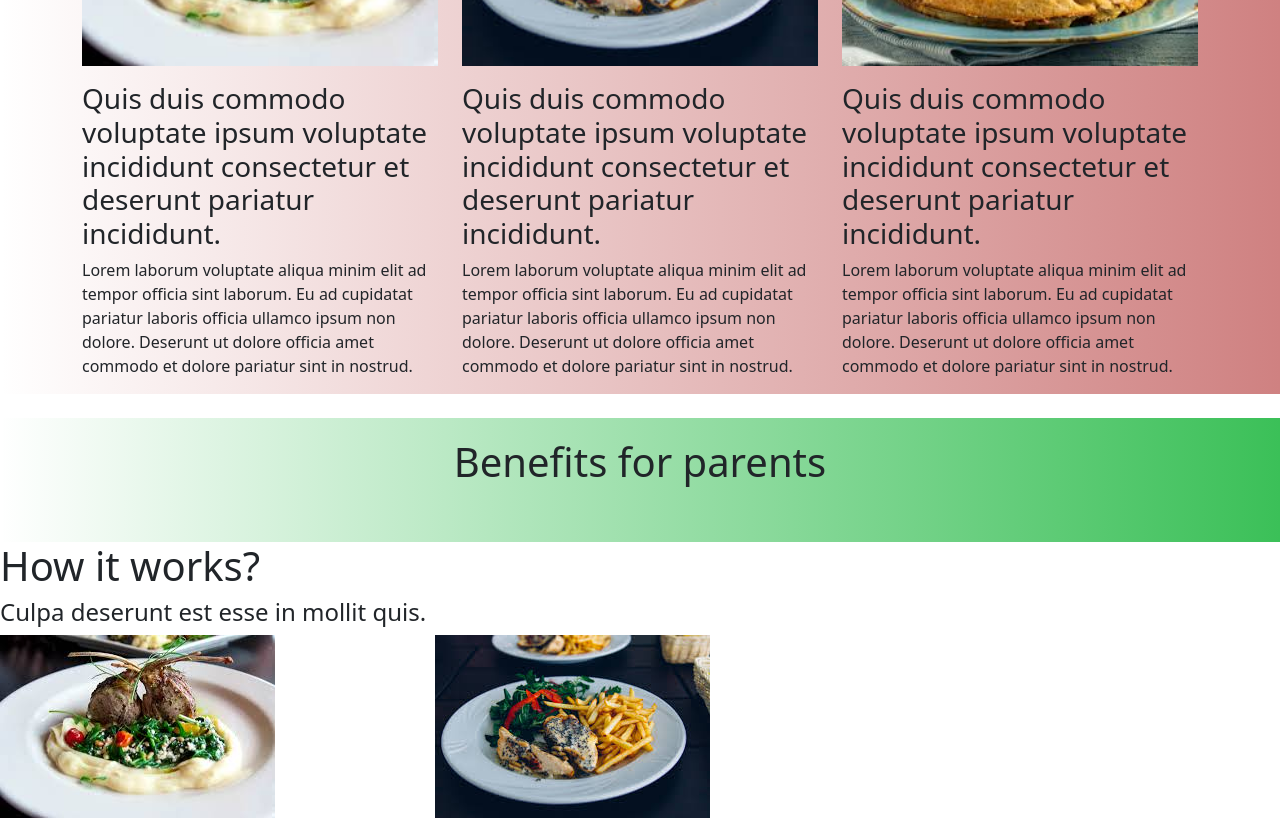
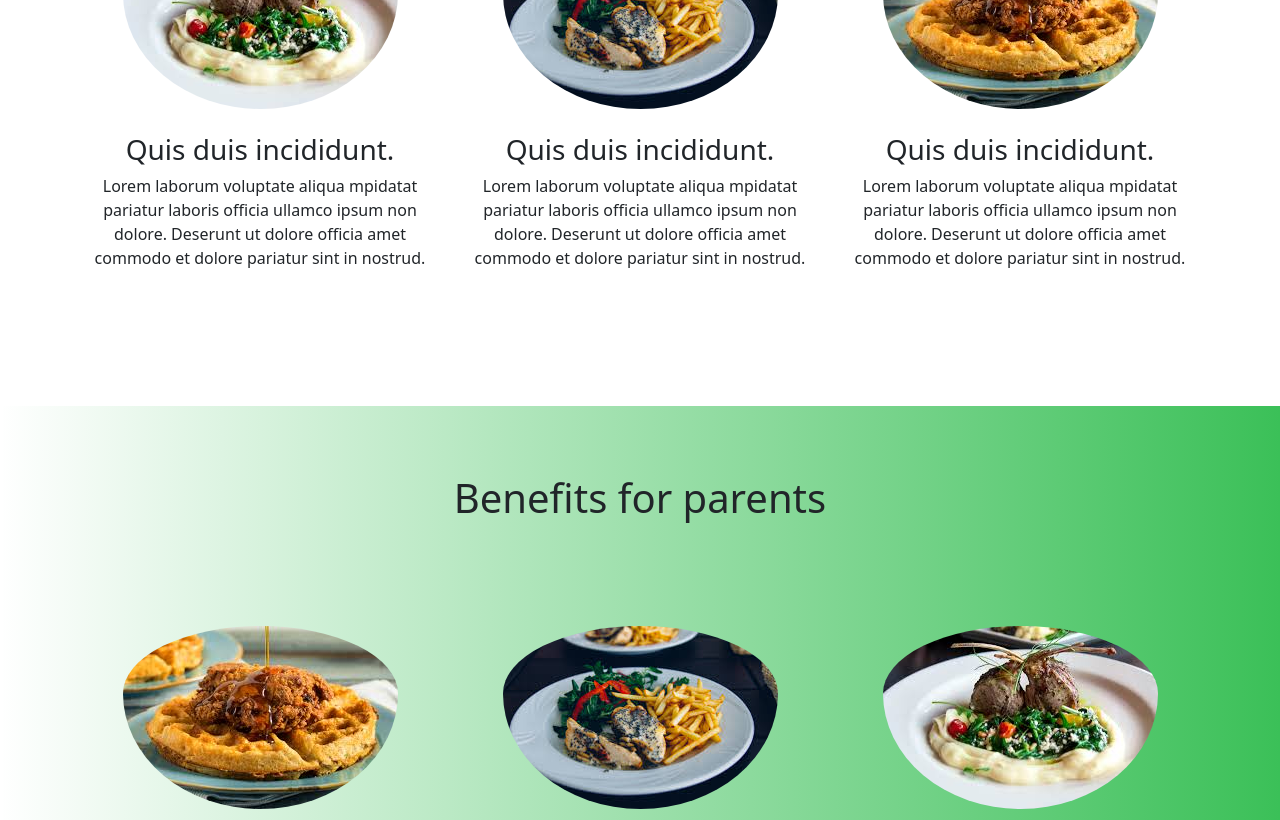
Before and after one commit to mrsamia/react_website_practice_1, a React (Create React App) app: page / in a window 1280 px wide. Shown: the part 1180-2000 px from the top of the page. Built offline with nearby package versions, Linux system fonts and the light colour scheme.

Commit message:
SRM | feature

```diff
--- a/src/App.js
+++ b/src/App.js
@@ -39,7 +39,12 @@ function App() {
               </div>
             </div>
             <div className="col-6">
-              <img src={Pic3} height="600px" width="850px" />
+              <img
+                className="rounded"
+                src={Pic3}
+                height="600px"
+                width="850px"
+              />
             </div>
           </div>
         </div>
@@ -49,17 +54,15 @@ function App() {
         title={HIW.title}
         subtitle={HIW.subTitle}
         itmsAb={HIW.items}
-        className="second_part mb-4"
+        className="mt-5 mb-4"
       />
 
       <Feature
         title={BFP.title}
         subtitle={BFP.subTitle}
-        items={BFP.items}
-        className="third_part"
+        itmsAb={BFP.items}
+        className="third_part pt-5"
       />
-
-      <Fcopy ttle={HIW.title} sbtitle={HIW.subTitle} items={HIW.items} />
     </div>
   );
 }
--- a/src/component/Feature.js
+++ b/src/component/Feature.js
@@ -11,9 +11,9 @@ function Feature({ title = "", subtitle = "", itmsAb = [], className = "" }) {
           <Header className="mrgin_padding" header={title} />
           <h3 className="mrgin_padding">{subtitle}</h3>
         </div>
-        <div className="row mrgin_padding ">
+        <div className="row mrgin_padding text-center">
           {itmsAb.map((item) => (
-            <div className="col-4">
+            <div className="col-4 ">
               <Feature_item
                 image={item.img}
                 title={item.title}
--- a/src/component/Feature_item.js
+++ b/src/component/Feature_item.js
@@ -5,9 +5,12 @@ function Feature_item({ image, title, subtitle }) {
   return (
     <div>
       <div>
-        <img className="w-100 mb-3" src={require("../images/" + image)} />
+        <img
+          className="w-90 mb-4 pt-5 rounded-circle"
+          src={require("../images/" + image)}
+        />
       </div>
-      <div>
+      <div className="mb-5 pb-5">
         <h3>{title}</h3>
         <p>{subtitle}</p>
       </div>
--- a/src/data/BFP.json
+++ b/src/data/BFP.json
@@ -3,19 +3,19 @@
     "subTitle": "",
     "items": [
         {
-            "img": "Pic3.jpg",
-            "title": "Quis duis commodo voluptate ipsum voluptate incididunt consectetur et deserunt pariatur incididunt.",
-            "subTitle": "Lorem laborum voluptate aliqua minim elit ad tempor officia sint laborum. Eu ad cupidatat pariatur laboris officia ullamco ipsum non dolore. Deserunt ut dolore officia amet commodo et dolore pariatur sint in nostrud."
+            "img": "Pic6.jpg",
+            "title": "Quis duis incididunt.",
+            "subTitle": "Lorem laborum voluptate aliqua mpidatat pariatur laboris officia ullamco ipsum non dolore. Deserunt ut dolore officia amet commodo et dolore pariatur sint in nostrud."
         },
         {
-            "img": "Pic1.jpg",
-            "title": "Quis duis commodo voluptate ipsum voluptate incididunt consectetur et deserunt pariatur incididunt.",
-            "subTitle": "Lorem laborum voluptate aliqua minim elit ad tempor officia sint laborum. Eu ad cupidatat pariatur laboris officia ullamco ipsum non dolore. Deserunt ut dolore officia amet commodo et dolore pariatur sint in nostrud."
+            "img": "Pic5.jpg",
+            "title": "Quis duis incididunt.",
+            "subTitle": "Lorem laborum voluptate aliqua mpidatat pariatur laboris officia ullamco ipsum non dolore. Deserunt ut dolore officia amet commodo et dolore pariatur sint in nostrud."
         },
         {
-            "img": "Pic3.jpg",
-            "title": "Quis duis commodo voluptate ipsum voluptate incididunt consectetur et deserunt pariatur incididunt.",
-            "subTitle": "Lorem laborum voluptate aliqua minim elit ad tempor officia sint laborum. Eu ad cupidatat pariatur laboris officia ullamco ipsum non dolore. Deserunt ut dolore officia amet commodo et dolore pariatur sint in nostrud."
+            "img": "Pic4.jpg",
+            "title": "Quis duis incididunt.",
+            "subTitle": "Lorem laborum voluptate aliqua mpidatat pariatur laboris officia ullamco ipsum non dolore. Deserunt ut dolore officia amet commodo et dolore pariatur sint in nostrud."
         }
     ]
 }
--- a/src/data/HIW.json
+++ b/src/data/HIW.json
@@ -4,18 +4,19 @@
     "items": [
         {
             "img": "Pic4.jpg",
-            "title": "Quis duis commodo voluptate ipsum voluptate incididunt consectetur et deserunt pariatur incididunt.",
-            "subTitle": "Lorem laborum voluptate aliqua minim elit ad tempor officia sint laborum. Eu ad cupidatat pariatur laboris officia ullamco ipsum non dolore. Deserunt ut dolore officia amet commodo et dolore pariatur sint in nostrud."
+            "title": "Quis duis incididunt.",
+            "subTitle": "Lorem laborum voluptate aliqua mpidatat pariatur laboris officia ullamco ipsum non dolore. Deserunt ut dolore officia amet commodo et dolore pariatur sint in nostrud."
         },
         {
             "img": "Pic5.jpg",
-            "title": "Quis duis commodo voluptate ipsum voluptate incididunt consectetur et deserunt pariatur incididunt.",
-            "subTitle": "Lorem laborum voluptate aliqua minim elit ad tempor officia sint laborum. Eu ad cupidatat pariatur laboris officia ullamco ipsum non dolore. Deserunt ut dolore officia amet commodo et dolore pariatur sint in nostrud."
+            "title": "Quis duis incididunt.",
+            "subTitle": "Lorem laborum voluptate aliqua mpidatat pariatur laboris officia ullamco ipsum non dolore. Deserunt ut dolore officia amet commodo et dolore pariatur sint in nostrud."
         },
         {
             "img": "Pic6.jpg",
-            "title": "Quis duis commodo voluptate ipsum voluptate incididunt consectetur et deserunt pariatur incididunt.",
-            "subTitle": "Lorem laborum voluptate aliqua minim elit ad tempor officia sint laborum. Eu ad cupidatat pariatur laboris officia ullamco ipsum non dolore. Deserunt ut dolore officia amet commodo et dolore pariatur sint in nostrud."
+            "title": "Quis duis incididunt.",
+            "subTitle": "Lorem laborum voluptate aliqua mpidatat pariatur laboris officia ullamco ipsum non dolore. Deserunt ut dolore officia amet commodo et dolore pariatur sint in nostrud."
         }
+
     ]
 }
```
